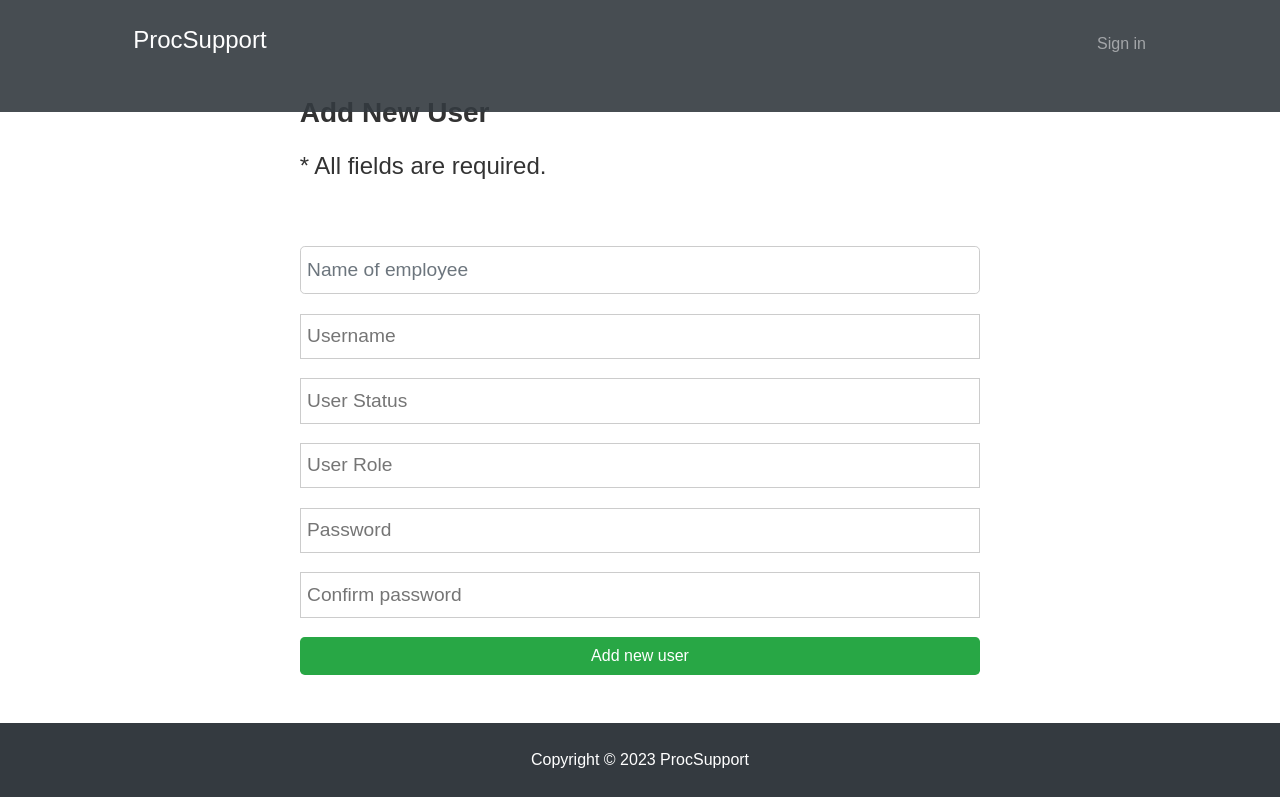
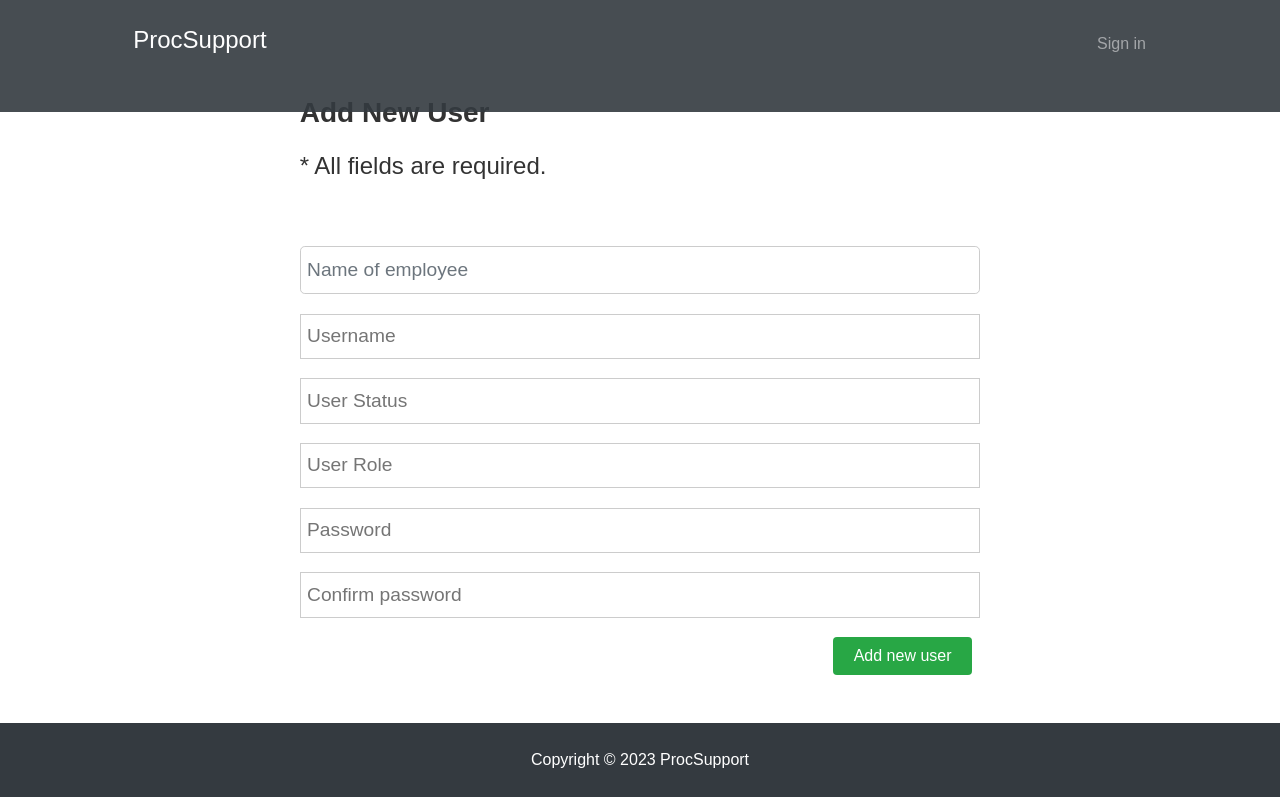
Before and after one commit to assignments-sliit/procsupport-web, a React (Create React App) app: page /addNewUser in a window 1280 px wide. Built offline with nearby package versions, Linux system fonts and the light colour scheme.

Commit message:
updating buttons

```diff
--- a/src/components/admin/AddNewUser.js
+++ b/src/components/admin/AddNewUser.js
@@ -115,7 +115,7 @@ const AddNewUser = ({ setAlert, addUser, isAuthenticated }) => {
               </div>
               <input
                 type="submit"
-                className="btn btn-success btn-lg btn-block"
+                className="btn btn-md btn-success float-right"
                 value="Add new user"
               />
             </form>
--- a/src/components/admin/ViewUserList.js
+++ b/src/components/admin/ViewUserList.js
@@ -53,7 +53,7 @@ const ViewUserList = ({ getUserAccounts, userRec: { users, loading } }) => {
                 <br />
                 <Link
                   to="/addNewUser"
-                  className="btn btn-md btn-info float-right"
+                  className="btn btn-primary float-right"
                 >
                   <i className="fa-duotone fa-plus"></i> Create new user
                 </Link>
--- a/src/components/approver/ViewSelectedPRRecord.js
+++ b/src/components/approver/ViewSelectedPRRecord.js
@@ -184,7 +184,7 @@ class ViewSelectedPRRecord extends Component {
 
               <Link
                 to="/viewApproverList"
-                className="btn btn-md btn-info float-right"
+                className="btn btn-primary float-right"
               >
                 View all purchase requests
               </Link>
--- a/src/components/requestor/PRListview.js
+++ b/src/components/requestor/PRListview.js
@@ -126,7 +126,7 @@ class PRListView extends Component {
                 </table>
               </div>
               <br />
-              <Link to="/addNewPR" className="btn btn-md btn-info float-right">
+              <Link to="/addNewPR" className="btn btn-primary float-right">
                 <i className="fa-duotone fa-plus"></i> Add Purchase Request
               </Link>
             </div>
```
